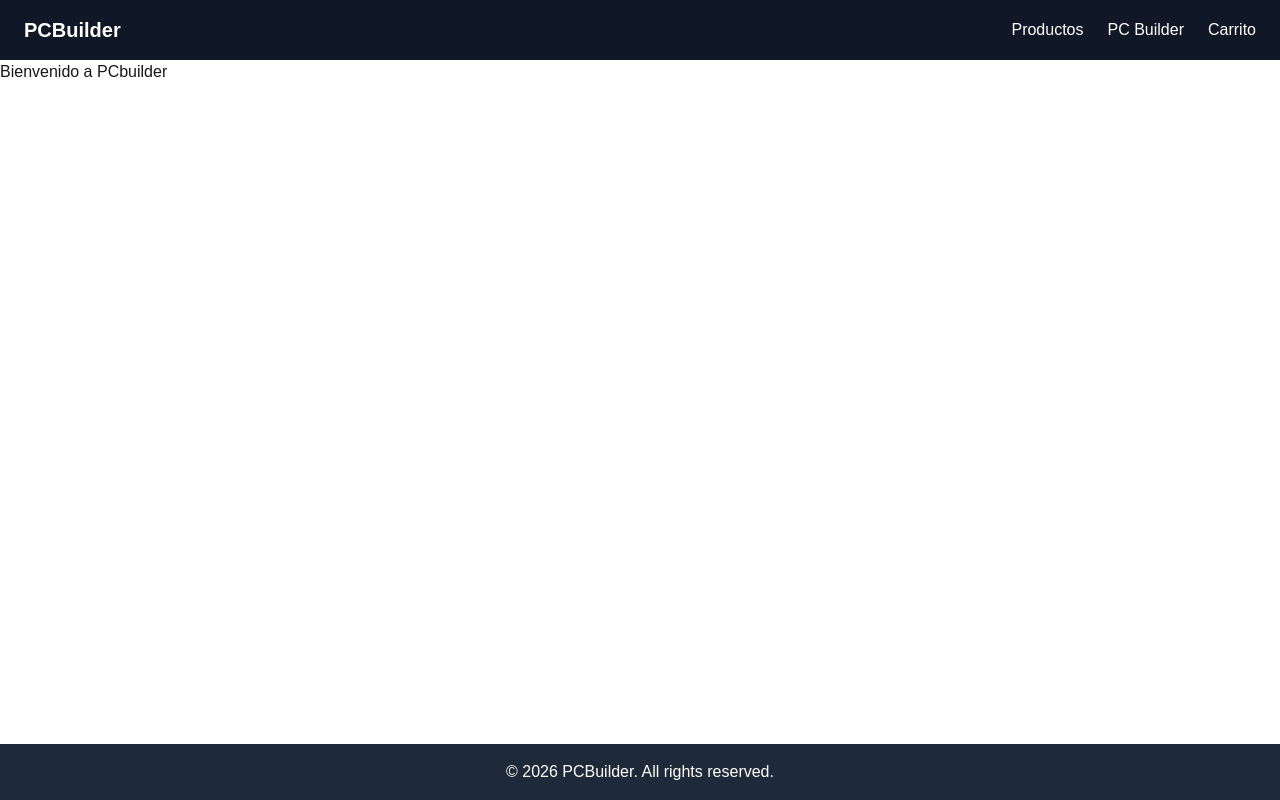
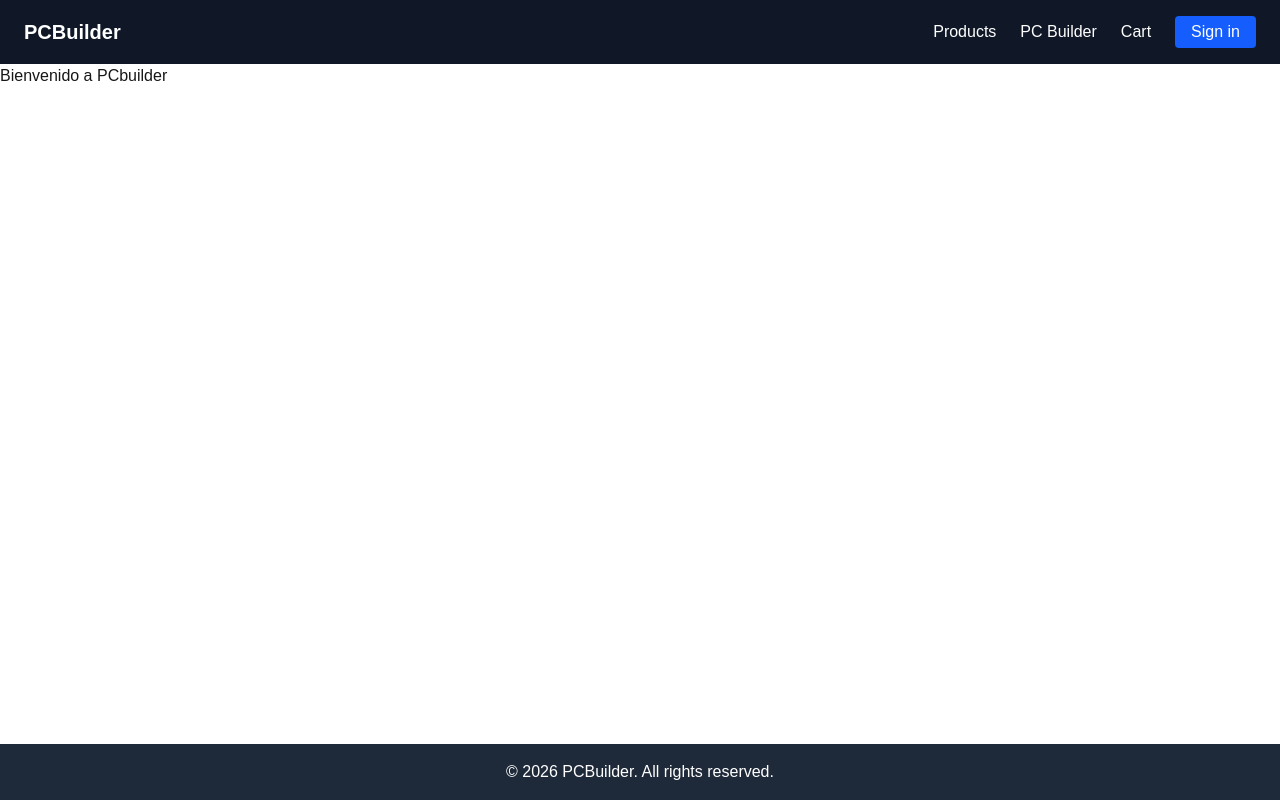
Before and after one commit to vicmedina01/pcbuilder, a Next.js app: page / in a window 1280 px wide. Built offline with nearby package versions, Linux system fonts and the light colour scheme; no server answers.

Commit message:
feat: NextAuth with Google provider and session in navbar

```diff
--- /dev/null
+++ b/app/api/auth/[...nextauth]/route.js
@@ -0,0 +1,13 @@
+import NextAuth from "next-auth"
+import GoogleProvider from "next-auth/providers/google"
+
+const handler = NextAuth({
+  providers: [
+    GoogleProvider({
+      clientId: process.env.GOOGLE_CLIENT_ID,
+      clientSecret: process.env.GOOGLE_CLIENT_SECRET,
+    }),
+  ],
+})
+
+export { handler as GET, handler as POST }
--- a/app/layout.tsx
+++ b/app/layout.tsx
@@ -1,43 +1,23 @@
-import type { Metadata } from "next";
-import { Geist, Geist_Mono } from "next/font/google";
-import "./globals.css";
-import Navbar from "@/components/Navbar.jsx";
-import  Footer from "@/components/footer.jsx";
-import { CartProvider } from "@/context/CartContext"
-
-const geistSans = Geist({
-  variable: "--font-geist-sans",
-  subsets: ["latin"],
-});
-
-const geistMono = Geist_Mono({
-  variable: "--font-geist-mono",
-  subsets: ["latin"],
-});
+import Navbar from "@/components/Navbar.jsx"
+import Footer from "@/components/footer.jsx"
+import Providers from "@/components/Providers"
+import "./globals.css"
 
 export const metadata = {
-  title: "PCbuilder",
+  title: "PCBuilder",
   description: "PC components ecommerce with an integrated PC Builder",
-};
+}
 
-
-export default function RootLayout({
-  children,
-}: Readonly<{
-  children: React.ReactNode;
-}>) {
+export default function RootLayout({ children }) {
   return (
-    <html
-      lang="en"
-      className={`${geistSans.variable} ${geistMono.variable} h-full antialiased`}
-    >
+    <html lang="en">
       <body className="min-h-screen flex flex-col">
-        <CartProvider>
-        <Navbar />
+        <Providers>
+          <Navbar />
           {children}
-        <Footer />
-        </CartProvider>
+          <Footer />
+        </Providers>
       </body>
     </html>
-  );
+  )
 }
--- a/components/Navbar.jsx
+++ b/components/Navbar.jsx
@@ -1,13 +1,26 @@
+"use client"
 import Link from "next/link"
+import { useSession, signIn, signOut } from "next-auth/react"
 
 export default function Navbar() {
+  const { data: session } = useSession()
+
   return (
     <nav className="bg-gray-900 text-white px-6 py-4 flex justify-between items-center">
       <span className="text-xl font-bold">PCBuilder</span>
-      <div className="flex gap-6">
-        <Link href="/products">Productos</Link>
+      <div className="flex gap-6 items-center">
+        <Link href="/products">Products</Link>
         <Link href="/builder">PC Builder</Link>
-        <Link href="/cart">Carrito</Link>
+        <Link href="/cart">Cart</Link>
+        {session ? (
+          <button onClick={() => signOut()} className="bg-red-600 px-4 py-1 rounded">
+            Sign out
+          </button>
+        ) : (
+          <button onClick={() => signIn("google")} className="bg-blue-600 px-4 py-1 rounded">
+            Sign in
+          </button>
+        )}
       </div>
     </nav>
   )
--- /dev/null
+++ b/components/Providers.jsx
@@ -0,0 +1,13 @@
+"use client"
+import { SessionProvider } from "next-auth/react"
+import { CartProvider } from "@/context/CartContext"
+
+export default function Providers({ children }) {
+  return (
+    <SessionProvider>
+      <CartProvider>
+        {children}
+      </CartProvider>
+    </SessionProvider>
+  )
+}
--- a/package.json
+++ b/package.json
@@ -10,6 +10,7 @@
   },
   "dependencies": {
     "next": "16.2.4",
+    "next-auth": "^4.24.14",
     "react": "19.2.4",
     "react-dom": "19.2.4"
   },
```
Also changed, not shown: 2 other files (tests, documents, lock files or other folders).
